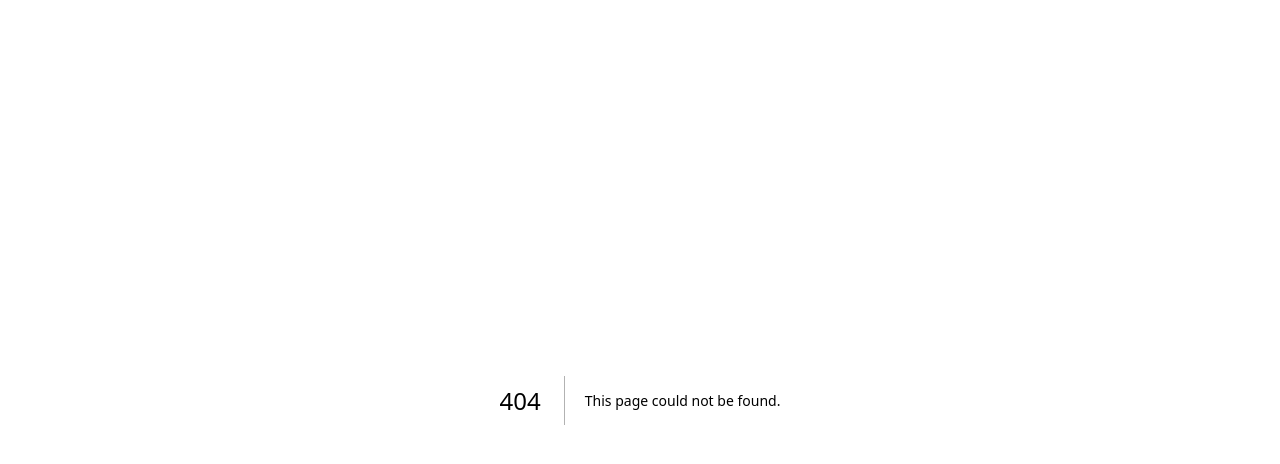
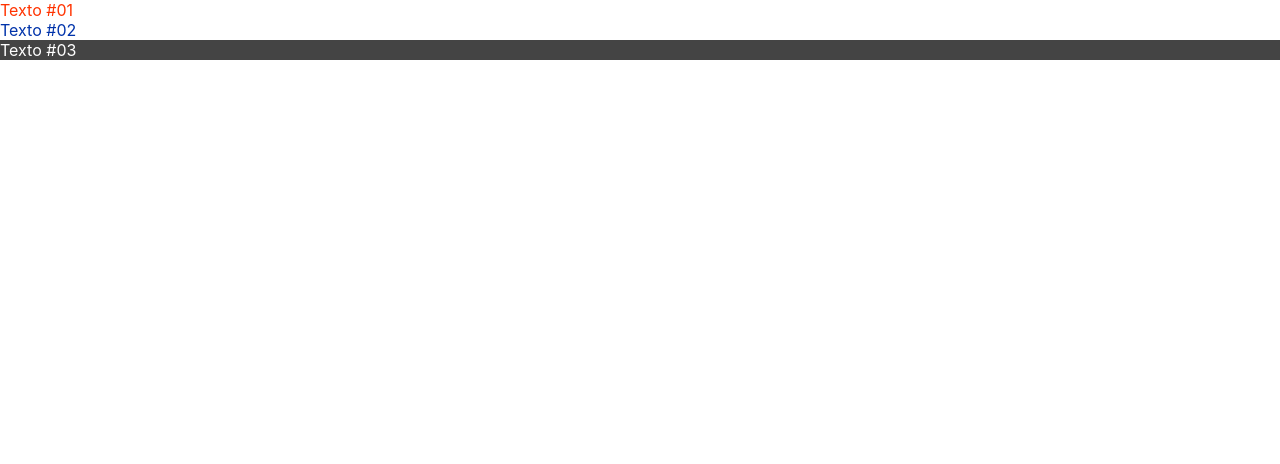
Before and after one commit to Victor110901/Revisao-React, a Next.js app: page /css/integracao1 in a window 1280 px wide. Before the commit this address had no page. Shown: the top 464 px of the page. Built offline with nearby package versions, Linux system fonts and the light colour scheme.

Commit message:
Aula 24 next integrando css global

```diff
--- a/pages/_app.tsx
+++ b/pages/_app.tsx
@@ -1,4 +1,5 @@
 import '../styles/globals.css'
+import "./css/integracao1.css"
 import type { AppProps } from 'next/app'
 
 export default function App({ Component, pageProps }: AppProps) {
--- a/pages/basicos/jsx2.jsx
+++ b/pages/basicos/jsx2.jsx
@@ -1,7 +1,7 @@
 export default function jsx2() {
     const conteudo = (
         <div>
-            <h1>JSX #02</h1>
+            <h1 className="vermelha">JSX #02</h1>
         </div>
     )
     return conteudo
--- /dev/null
+++ b/pages/css/integracao1.css
@@ -0,0 +1,12 @@
+.integracao1 .vermelha {
+    color: #f30;
+}
+
+.integracao1 .azul {
+    color: #03a;
+}
+
+.integracao1 .branca {
+    background-color: #444;
+    color: #fff;
+}
--- /dev/null
+++ b/pages/css/integracao1.jsx
@@ -0,0 +1,11 @@
+// Não posso importar aqui!
+// O import foi feito dentro de _app
+export default function Integracao() {
+    return (
+        <div className="integracao1">
+            <div className="vermelha">Texto #01</div>
+            <div className="azul">Texto #02</div>
+            <div className="branca">Texto #03</div>
+        </div>
+    )
+}
```
